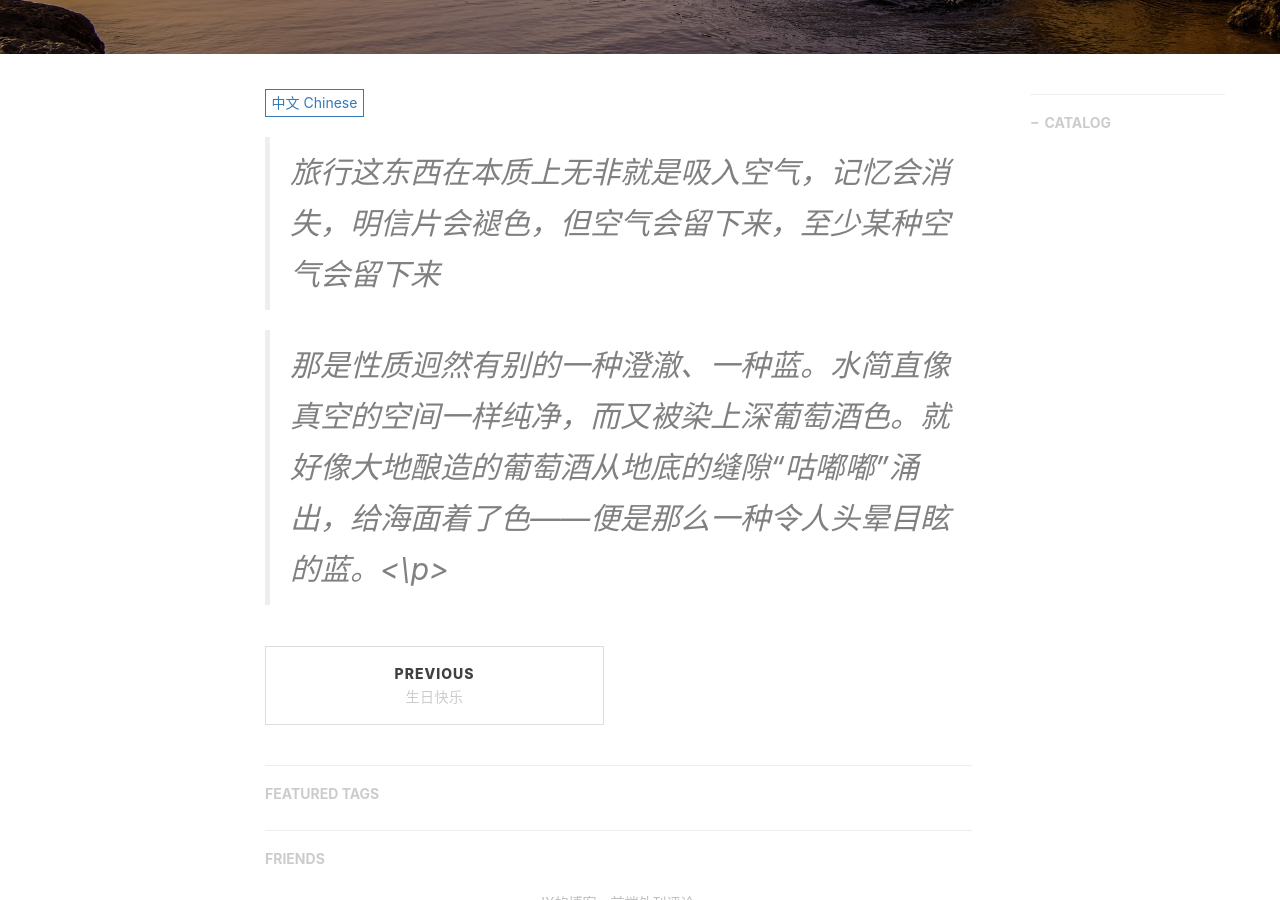
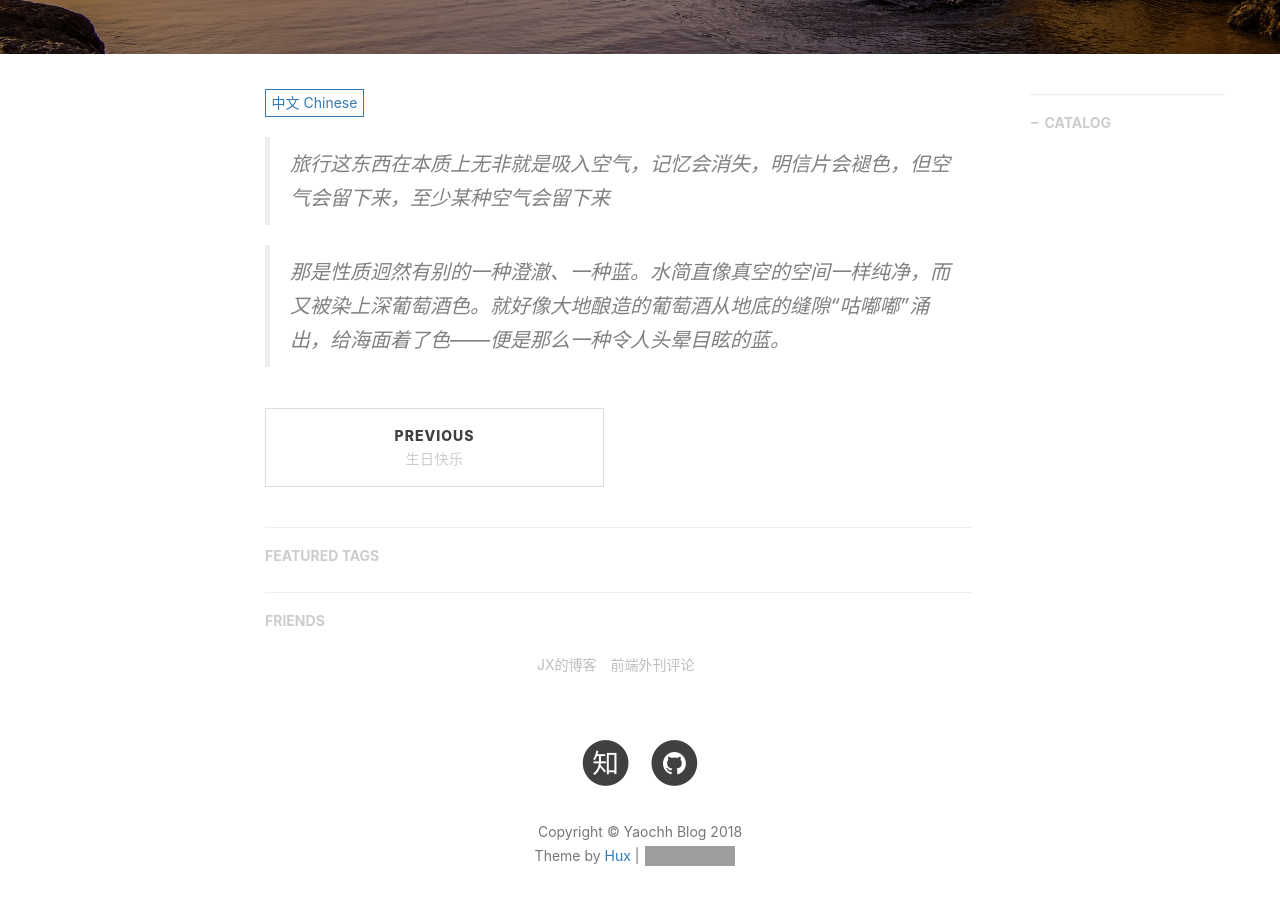
Before and after one commit to yaochh/yaochh.github.io, a Jekyll site: the page built from _posts/2018-03-23-bookabstract.md, in a window 1280 px wide and 900 px high, scrolled down 469 px. Built offline with Jekyll 4.4.1, drawn with Linux system fonts in a browser that asks for light colours; nearby versions of some CDN libraries; comment, search, counter and statistics services are not loaded; grey boxes are pictures that could not be loaded.

Commit message:
修改字体

```diff
--- a/_posts/2018-03-23-bookabstract.md
+++ b/_posts/2018-03-23-bookabstract.md
@@ -12,6 +12,6 @@ tags:
     - 摘抄
 ---
 
-> <p style="font-size: 30px">旅行这东西在本质上无非就是吸入空气，记忆会消失，明信片会褪色，但空气会留下来，至少某种空气会留下来</p>
+> <p style="font-size: 20px">旅行这东西在本质上无非就是吸入空气，记忆会消失，明信片会褪色，但空气会留下来，至少某种空气会留下来</p>
 
-> <p style="font-size: 30px">那是性质迥然有别的一种澄澈、一种蓝。水简直像真空的空间一样纯净，而又被染上深葡萄酒色。就好像大地酿造的葡萄酒从地底的缝隙“咕嘟嘟”涌出，给海面着了色——便是那么一种令人头晕目眩的蓝。<\p>
+> <p style="font-size: 20px">那是性质迥然有别的一种澄澈、一种蓝。水简直像真空的空间一样纯净，而又被染上深葡萄酒色。就好像大地酿造的葡萄酒从地底的缝隙“咕嘟嘟”涌出，给海面着了色——便是那么一种令人头晕目眩的蓝。</p>
```
